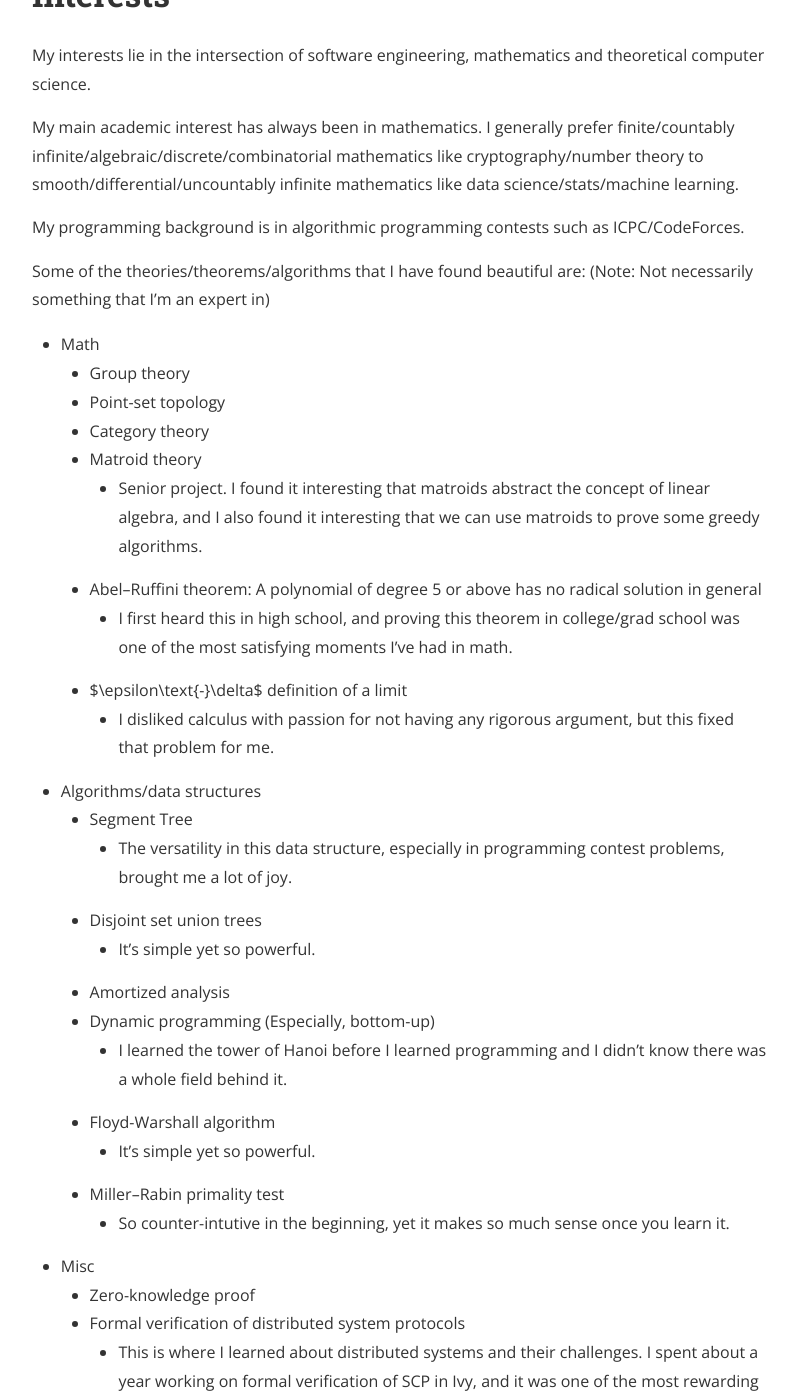
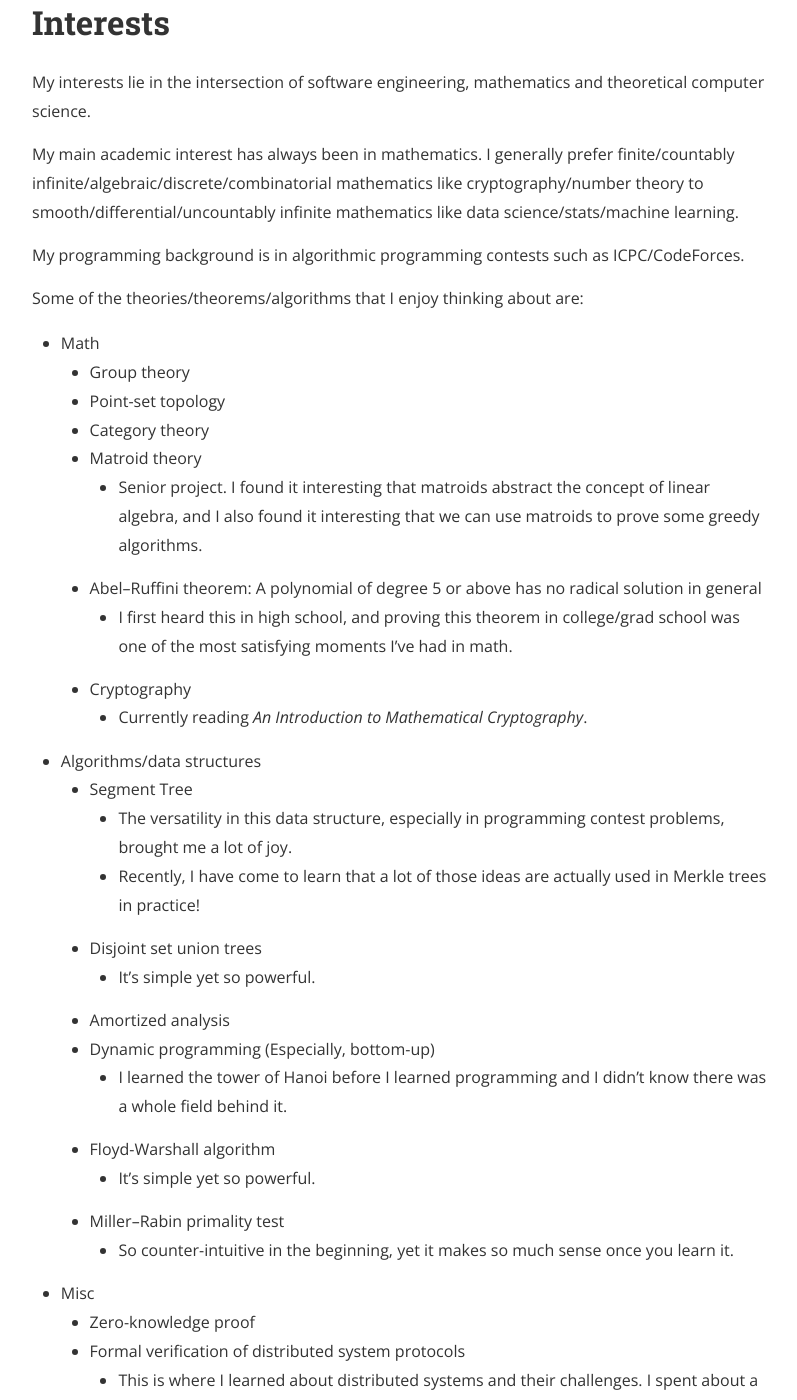
Before and after one commit to hidenori-shinohara/hidenori-shinohara.github.io, a Jekyll site: the page built from about.md, in a window 1280 px wide and 1400 px high, scrolled down 976 px. Shown: the whole window, without its empty margins (240-1037 px from the left). Built offline with Jekyll 4.4.1, drawn with Linux system fonts in a browser that asks for light colours; nearby versions of some CDN libraries; some of the changed text lies outside the part shown.

Commit message:
update the profile

```diff
--- a/about.md
+++ b/about.md
@@ -16,6 +16,7 @@
 * I was a software engineer at Google from 2016 to 2019.
 * A PhD student in mathematics at Duke from 2019 to 2020. (dropped out)
 * I was a software engineer for the Core team at Stellar Development Foundation from 2020 to 2023.
+* I am currently a software engineer at Succinct Labs (October 2023 - Present)
 
 # Interests
 My interests lie in the intersection of software engineering, mathematics and theoretical computer science.
@@ -25,9 +26,7 @@
 
 My programming background is in algorithmic programming contests such as ICPC/CodeForces.
 
-Some of the theories/theorems/algorithms that I have found beautiful are:
-(Note: Not necessarily something that I'm an expert in)
-
+Some of the theories/theorems/algorithms that I enjoy thinking about are:
 
 - Math
     - Group theory
@@ -40,12 +39,12 @@
     - Abel–Ruffini theorem: A polynomial of degree 5 or above has no radical solution in general
         - I first heard this in high school,
           and proving this theorem in college/grad school was one of the most satisfying moments I've had in math.
-    - $\epsilon\text{-}\delta$ definition of a limit
-        - I disliked calculus with passion for not having any rigorous argument,
-          but this fixed that problem for me.
+    - Cryptography
+        - Currently reading _An Introduction to Mathematical Cryptography_.
 - Algorithms/data structures
     - Segment Tree
         - The versatility in this data structure, especially in programming contest problems, brought me a lot of joy.
+        - Recently, I have come to learn that a lot of those ideas are actually used in Merkle trees in practice!
     - Disjoint set union trees
         - It's simple yet so powerful.
     - Amortized analysis
@@ -54,7 +53,7 @@
     - Floyd-Warshall algorithm
         - It's simple yet so powerful.
     - Miller–Rabin primality test
-        - So counter-intutive in the beginning, yet it makes so much sense once you learn it.
+        - So counter-intuitive in the beginning, yet it makes so much sense once you learn it.
 - Misc
     - Zero-knowledge proof
     - Formal verification of distributed system protocols
```
Also changed, not shown: assets/profile.jpg.
